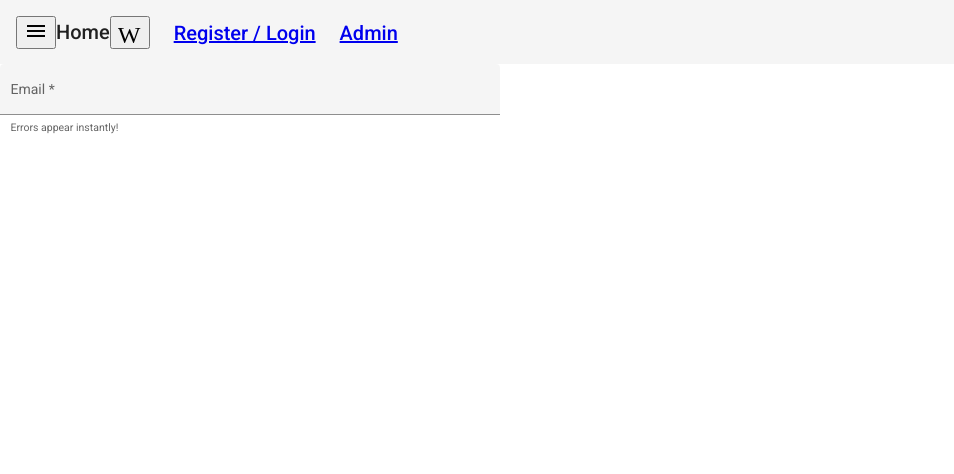
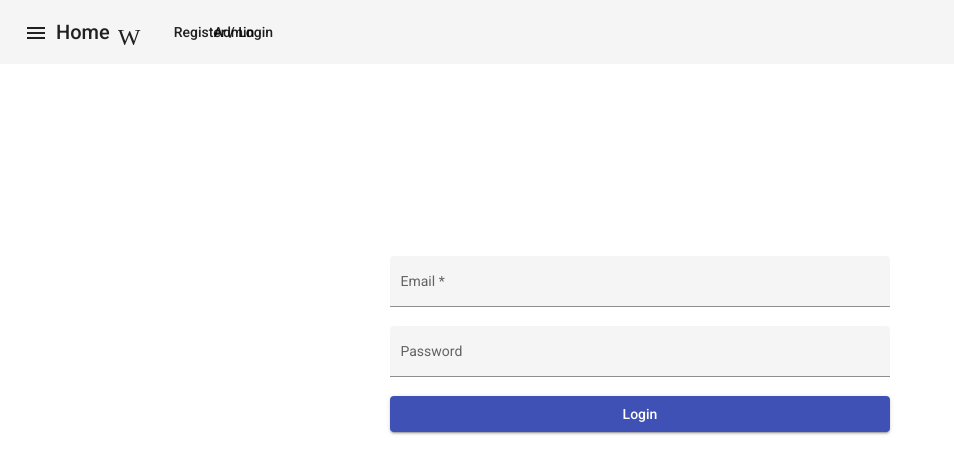
Before and after one commit to hllvd/skill-matcher, an Angular app in the folder client/: page /login in a window 1280 px wide. Shown: the top 474 px of the page, without its empty margins (0-954 px from the left). Built offline with nearby package versions, Linux system fonts and the light colour scheme.

Commit message:
fix login style

```diff
--- a/client/src/app/app.module.ts
+++ b/client/src/app/app.module.ts
@@ -9,6 +9,7 @@ import {MatIconModule} from '@angular/material/icon';
 import { OverviewComponent } from './admin/components/overview/overview.component';
 import { LoginComponent } from './components/login/login.component';
 import {MatInputModule} from '@angular/material/input';
+import {MatButtonModule} from '@angular/material/button';
 import { FormsModule, ReactiveFormsModule } from '@angular/forms';
 
 
@@ -26,7 +27,8 @@ import { FormsModule, ReactiveFormsModule } from '@angular/forms';
     FormsModule,
     MatToolbarModule,
     MatIconModule,
-    MatInputModule
+    MatInputModule,
+    MatButtonModule
   ],
   providers: [],
   bootstrap: [AppComponent]
--- a/client/src/app/components/login/login.component.html
+++ b/client/src/app/components/login/login.component.html
@@ -1,9 +1,9 @@
 <form class="example-form">
-    <mat-form-field class="example-full-width" appearance="fill">
+    <mat-form-field class="form-full-width" appearance="fill">
       <mat-label>Email</mat-label>
       <input type="email" matInput [formControl]="emailFormControl" [errorStateMatcher]="matcher"
              placeholder="Ex. pat@example.com">
-      <mat-hint>Errors appear instantly!</mat-hint>
+
       <mat-error *ngIf="emailFormControl.hasError('email') && !emailFormControl.hasError('required')">
         Please enter a valid email address
       </mat-error>
@@ -11,4 +11,9 @@
         Email is <strong>required</strong>
       </mat-error>
     </mat-form-field>
+    <mat-form-field class="form-full-width" appearance="fill">
+        <mat-label>Password</mat-label>
+      <input matInput type="password" matInput >
+    </mat-form-field>
+    <button mat-raised-button mat-button color="primary" class="form-full-width" appearance="fill">Login</button>
   </form>
--- a/client/src/app/components/login/login.component.scss
+++ b/client/src/app/components/login/login.component.scss
@@ -1,9 +1,11 @@
-.example-form {
+form {
     min-width: 150px;
     max-width: 500px;
     width: 100%;
+    margin:auto;
+    margin-top: 15%;
   }
 
-  .example-full-width {
+  .form-full-width {
     width: 100%;
   }
--- a/client/src/app/components/login/login.component.ts
+++ b/client/src/app/components/login/login.component.ts
@@ -19,10 +19,7 @@ export class MyErrorStateMatcher implements ErrorStateMatcher {
 export class LoginComponent implements OnInit {
   emailFormControl = new FormControl('', [Validators.required, Validators.email]);
   matcher = new MyErrorStateMatcher();
-  formLogin = {
-    username: '',
-    password: ''
-  }
+
   constructor() { }
 
   ngOnInit(): void {
```
